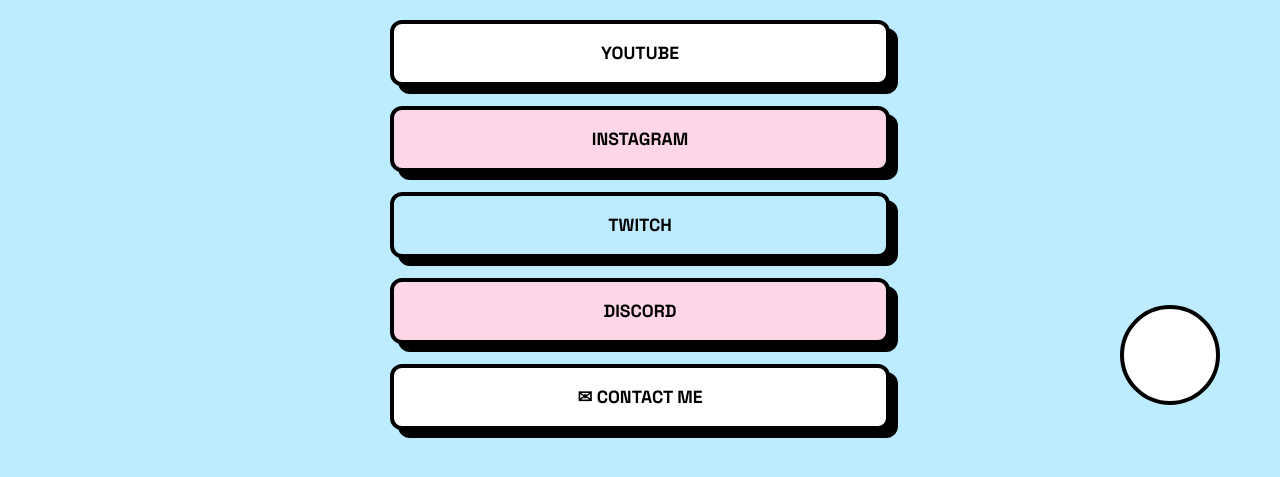
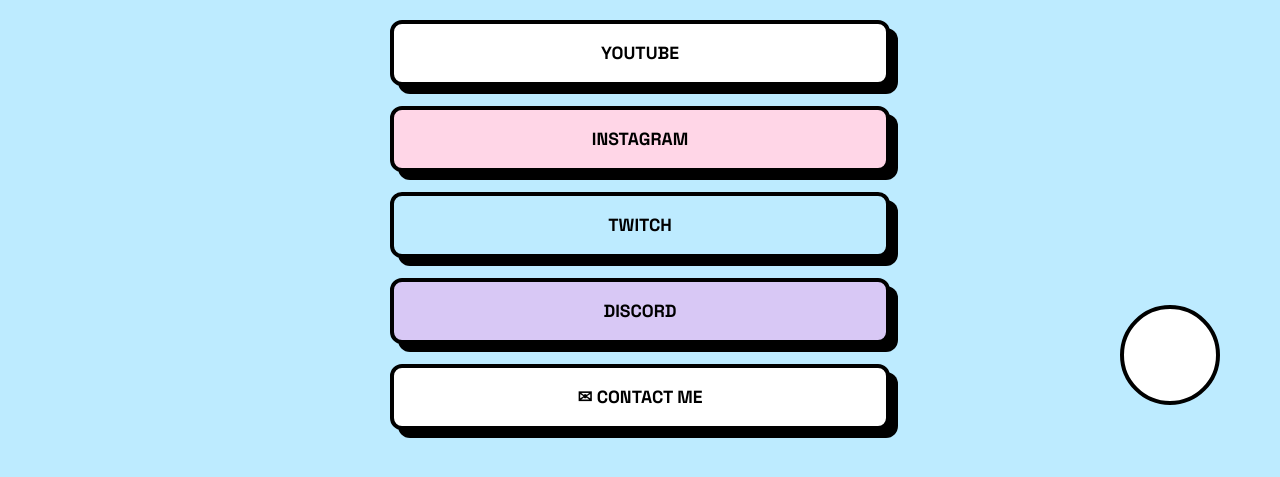
Before and after one commit to Rishabh97-jar/social, a plain HTML site: page Social/index.html in a window 1280 px wide. Shown: the part 315-792 px from the top of the page. Drawn offline with Linux system fonts and the light colour scheme.

Commit message:
index.html

```diff
--- a/Social/index.html
+++ b/Social/index.html
@@ -101,7 +101,7 @@
 }
 
 .discord{
-background:#FFD6E7;
+background:#D8C8F5;
 }
 
 .contact{
```
